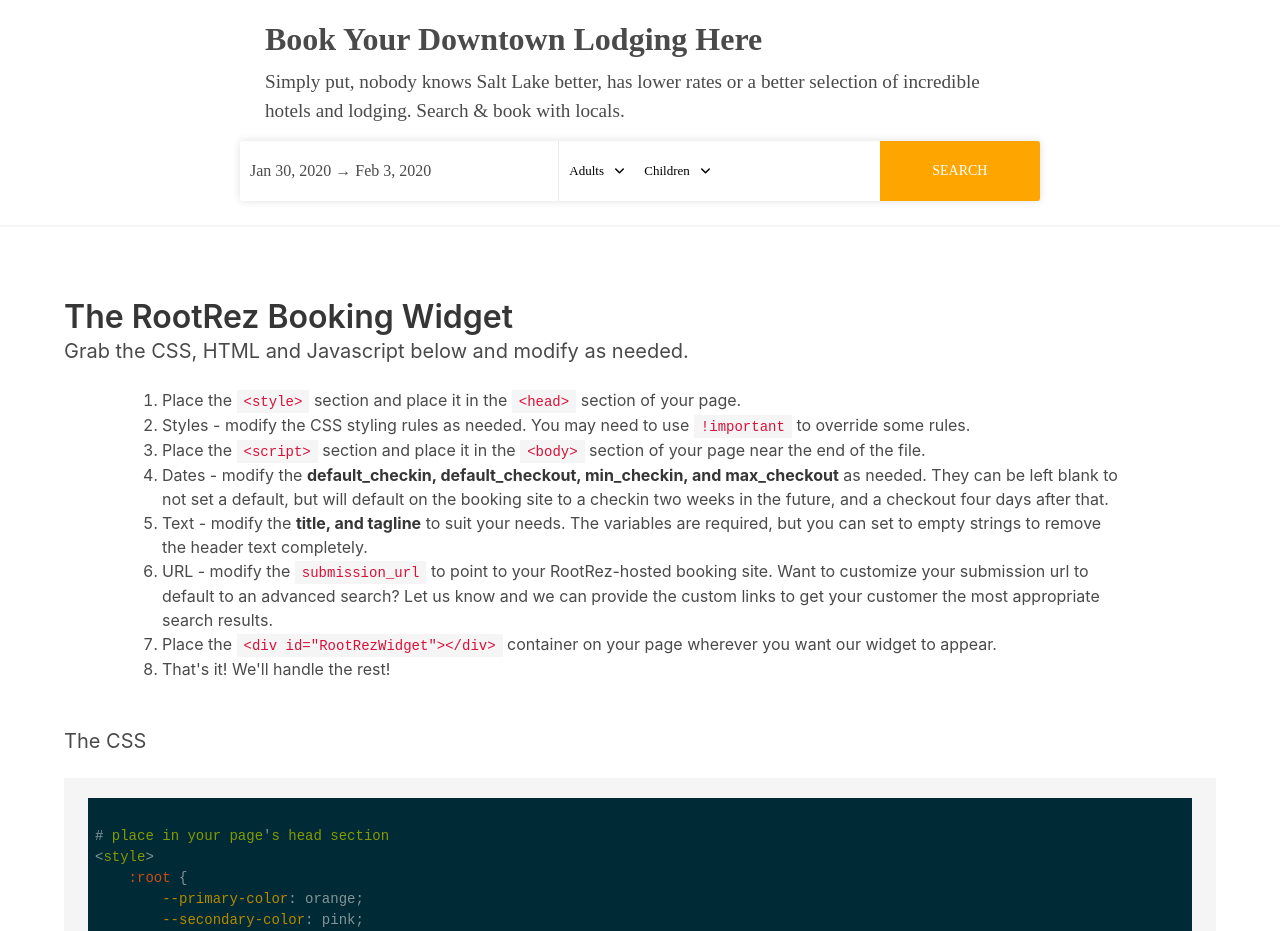
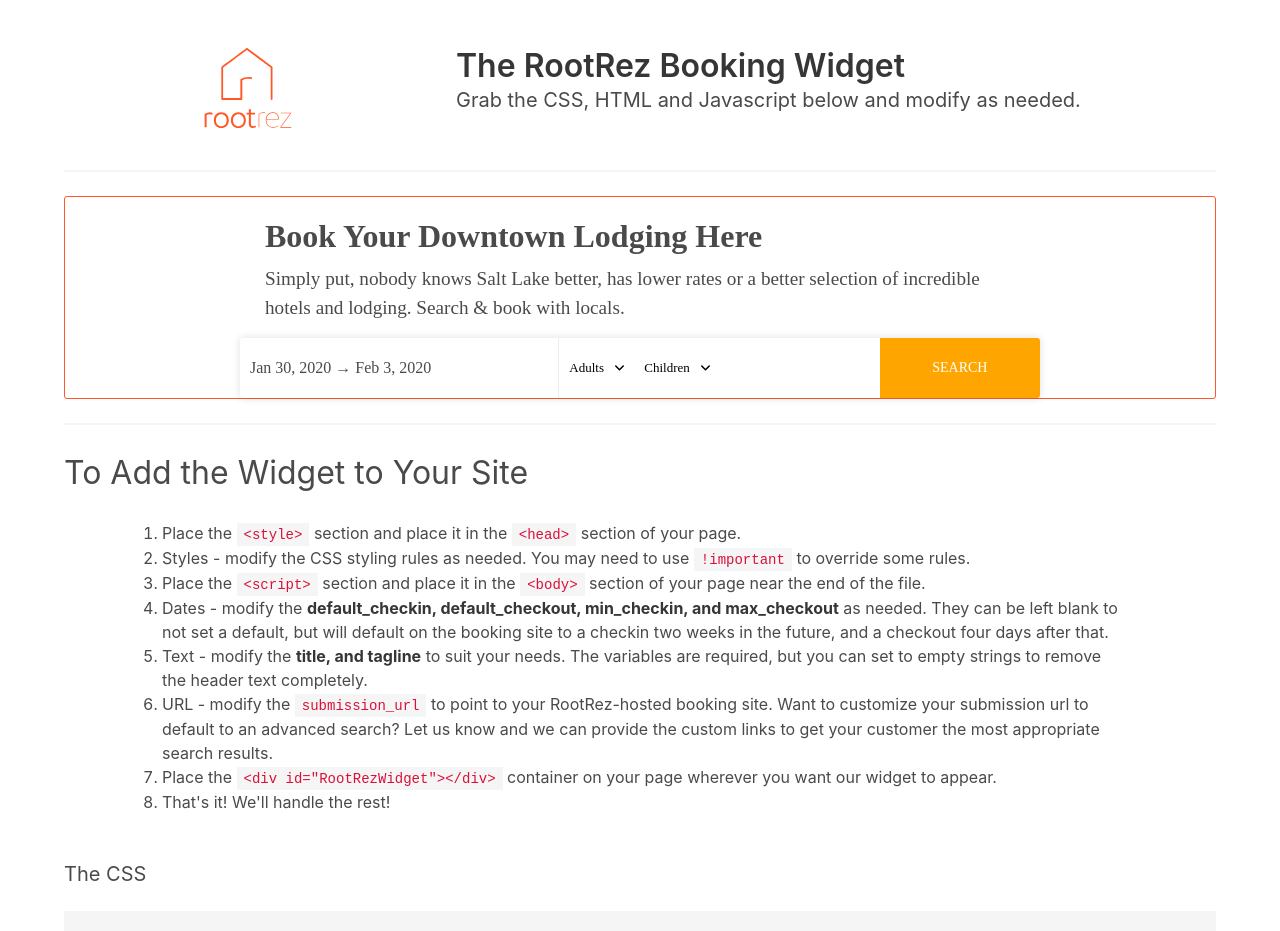
Before and after one commit to rootrezdev/book-your-stay, a website: page index.html in a window 1280 px wide. Shown: the top 931 px of the page. Drawn offline with nearby package versions, Linux system fonts and the light colour scheme.

Commit message:
added rootrez branding

```diff
--- a/index.html
+++ b/index.html
@@ -24,7 +24,8 @@
             #RootRezWidget{
                 font-family: var(--book-font);
                 box-shadow: none !important;
-                border: none;
+                border: 1px solid #ff5826;
+                border-radius: 3px;
             }
 
             #widget-title {
@@ -74,16 +75,55 @@
         </script></head>
 
         <body>
-            <div id="RootRezWidget"></div>
-
-            <hr>
 
             <section class="section">
                 <div class="container">
+            <div class="columns">
+                <div class="column is-4"><svg height="80px" viewBox="0 0 244 225" width="auto" xmlns="http://www.w3.org/2000/svg">
+                        <title>rootrez-logo-vertical</title>
+                        <g data-name="Layer 2" id="1b23189e-07b5-4bbe-bb95-175fe1eadc6d">
+                            <g data-name="Layer 1" id="dc7bee37-6441-48e1-a2e9-9dd547db49f4">
+                                <path
+                                    d="M189.73,51.76C187.19,50.09,160.26,30.16,121,.91l-.18-.14a3.8,3.8,0,0,0-.65-.47,2.52,2.52,0,0,0-2-.16,2.57,2.57,0,0,0-.36.16,2,2,0,0,0-.46.31c-22.52,16.79-65.77,49-69,51.08A2.59,2.59,0,0,0,47,54v89.52A2.53,2.53,0,0,0,49.53,146h53.91a2.52,2.52,0,0,0,2.52-2.53l0-52.9,1-.55c4.27-2.42,9.67-3.65,16-3.65a44.85,44.85,0,0,1,10,1.07V82.39a44.38,44.38,0,0,0-32.43,5.41v53.14H52V55.26l.8-.57c6.5-4.62,27.76-20.37,65-48.16L119,5.69l1.14.84c38.08,28.39,58.74,43.69,65,48.16l.79.57v88.21a2.52,2.52,0,1,0,5,0V54a2.52,2.52,0,0,0-1.27-2.19"
+                                    style="fill:#ff5826;fill-rule:evenodd"></path>
+                                <path
+                                    d="M5.62,223H0V185.46A28.2,28.2,0,0,1,15.16,181a28.49,28.49,0,0,1,6.84.86v5.59a23.11,23.11,0,0,0-7.21-1,18.22,18.22,0,0,0-9.17,2.09Z"
+                                    style="fill:#ff5826;fill-rule:evenodd"></path>
+                                <path
+                                    d="M47,186c-8.82,0-15.15,6.75-15.15,17S38.18,220,47,220s15.15-6.75,15.15-17S55.82,186,47,186m0-5c12.46,0,21,9,21,22s-8.54,22-21,22-21-9-21-22,8.54-22,21-22"
+                                    style="fill:#ff5826;fill-rule:evenodd"></path>
+                                <path
+                                    d="M95,186c-8.82,0-15.15,6.75-15.15,17S86.18,220,95,220s15.15-6.75,15.15-17S103.82,186,95,186m0-5c12.46,0,21,9,21,22s-8.54,22-21,22-21-9-21-22,8.54-22,21-22"
+                                    style="fill:#ff5826;fill-rule:evenodd"></path>
+                                <path
+                                    d="M118,182.18h6.43V172h5.76v10.18H142v4.9h-11.8v25.54c0,5.37,2.11,7.48,6,7.48,2.69,0,4.9-.86,7.77-2.3v5.09a19.53,19.53,0,0,1-9,2.11c-6,0-10.56-3.17-10.56-11.81V187.08H118Z"
+                                    style="fill:#ff5826;fill-rule:evenodd"></path>
+                                <path
+                                    d="M153.72,223H152V185.4a21.94,21.94,0,0,1,13.3-4.4,23.5,23.5,0,0,1,4.7.48v1.81a24.94,24.94,0,0,0-4.7-.48,20.54,20.54,0,0,0-11.58,3.44Z"
+                                    style="fill:#ff5826;fill-rule:evenodd"></path>
+                                <path
+                                    d="M207.16,199.91c0-9.6-4.85-17.28-15.45-17.28-9.61,0-16.7,7.3-17.67,17.28Zm-33.31,1.53v.77c0,12.38,7.87,20.16,18.75,20.16a21.76,21.76,0,0,0,14.18-4.71v1.92c-3.69,3.08-9,4.42-14.18,4.42-11.65,0-20.59-8.16-20.59-21.79,0-12,8.35-21.21,19.71-21.21,11.66,0,17.29,8.25,17.29,18.91v1.53Z"
+                                    style="fill:#ff5826;fill-rule:evenodd"></path>
+                                <polygon
+                                    points="244 224 213 224 213 222.36 241.18 183.63 214.31 183.63 214.31 182 243.35 182 243.35 183.53 215.06 222.36 244 222.36 244 224"
+                                    style="fill:#ff5826;fill-rule:evenodd"></polygon>
+                            </g>
+                        </g>
+                    </svg>
+                </div>
+                <div class="column is-8">
                     <h1 class="title">
                         The RootRez Booking Widget
                     </h1>
                     <p class="subtitle"> Grab the CSS, HTML and Javascript below and modify as needed. </p>
+                </div>
+            </div>
+            <hr>
+            <div id="RootRezWidget"></div>
+            <hr>
+
+            <h3 class="is-size-3">To Add the Widget to Your Site</h3>
+            <br>
                     <div class="columns">
                         <div class="column is-10 is-offset-1">
                         <ol>
```
